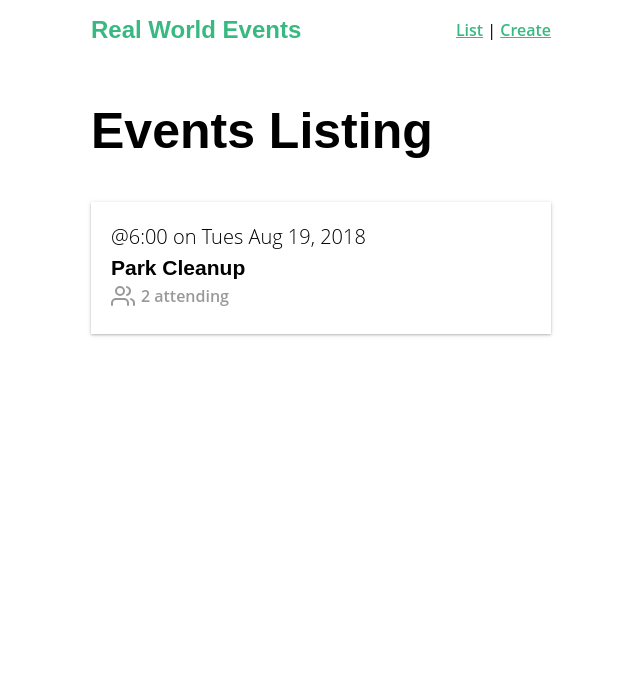
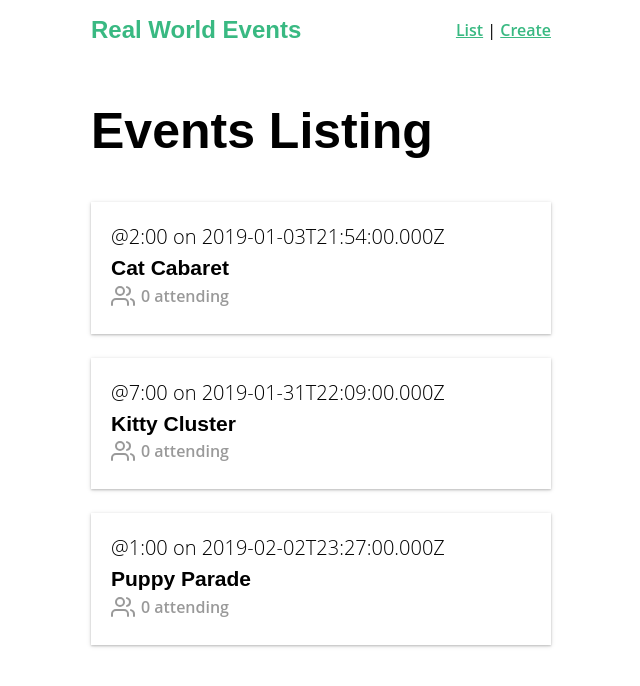
Before and after one commit to seeker8/vue-mastery-real-world-app, a Vue app in the folder real-world-vue/: page / in a window 1280 px wide. Shown: the top 686 px of the page, without its empty margins (319-959 px from the left). Built offline with nearby package versions, Linux system fonts and the light colour scheme; data requests are answered from the project's data file.

Commit message:
add axios to get data from mocked service

```diff
--- a/real-world-vue/src/components/EventCard.vue
+++ b/real-world-vue/src/components/EventCard.vue
@@ -1,7 +1,7 @@
 <template>
   <router-link
     class="event-link"
-    :to="{ name: 'event-show', params: { id: '1' } }"
+    :to="{ name: 'event-show', params: { id: event.id } }"
   >
     <div class="event-card -shadow">
       <span class="eyebrow">@{{ event.time }} on {{ event.date }}</span>
@@ -13,19 +13,8 @@
 
 <script>
 export default {
-  data() {
-    return {
-      event: {
-        id: 1,
-        title: 'Park Cleanup',
-        date: 'Tues Aug 19, 2018',
-        time: '6:00',
-        attendees: [
-          { id: 'abc123', name: 'Adam Jahr' },
-          { id: 'abc124', name: 'Lalo Val' }
-        ]
-      }
-    }
+  props: {
+    event: Object
   }
 }
 </script>
--- a/real-world-vue/src/views/EventList.vue
+++ b/real-world-vue/src/views/EventList.vue
@@ -1,15 +1,31 @@
 <template>
   <div>
     <h1>Events Listing</h1>
-    <EventCard />
+    <EventCard v-for="event in events" :key="event.id" :event="event" />
   </div>
 </template>
 
 <script>
 import EventCard from '@/components/EventCard.vue'
+import axios from 'axios'
 export default {
+  data() {
+    return {
+      events: []
+    }
+  },
   components: {
     EventCard
+  },
+  created() {
+    axios
+      .get('http://localhost:3000/events')
+      .then(response => {
+        this.events = response.data
+      })
+      .catch(error => {
+        console.log(error)
+      })
   }
 }
 </script>
```
